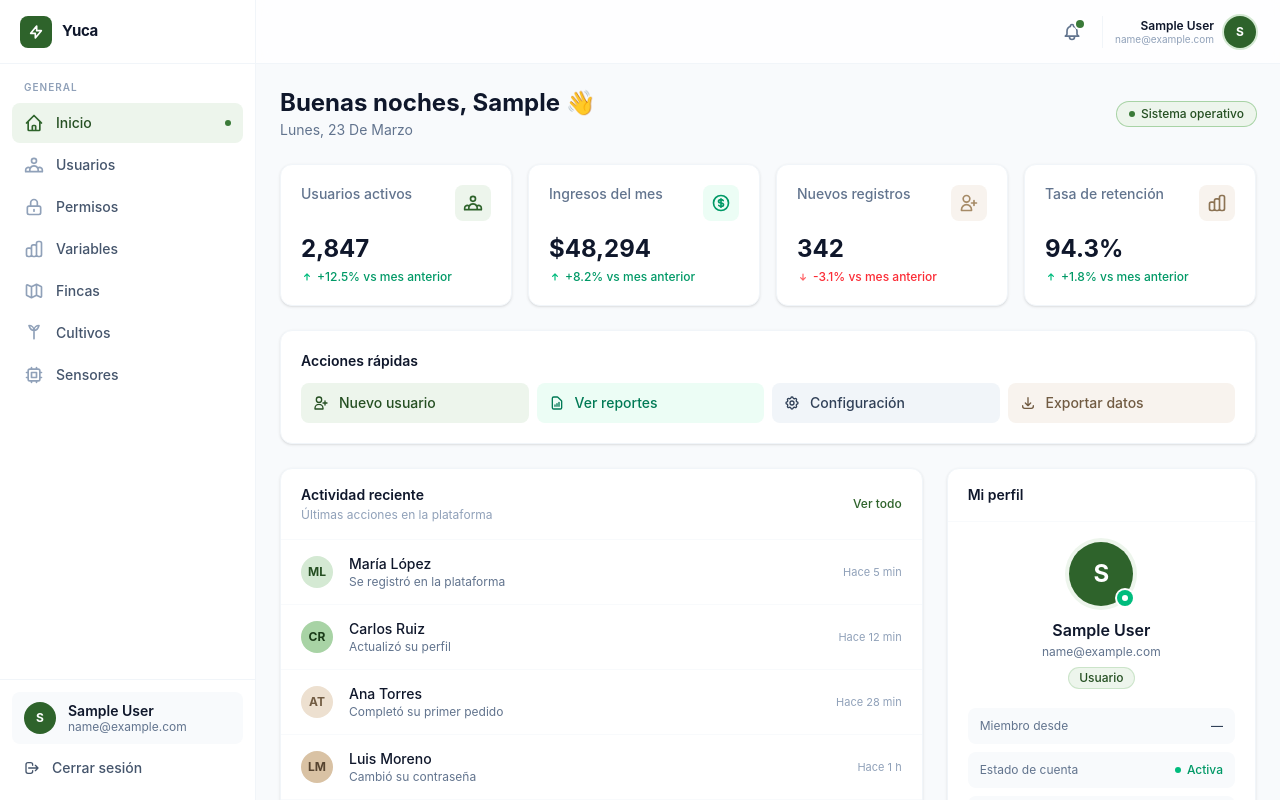
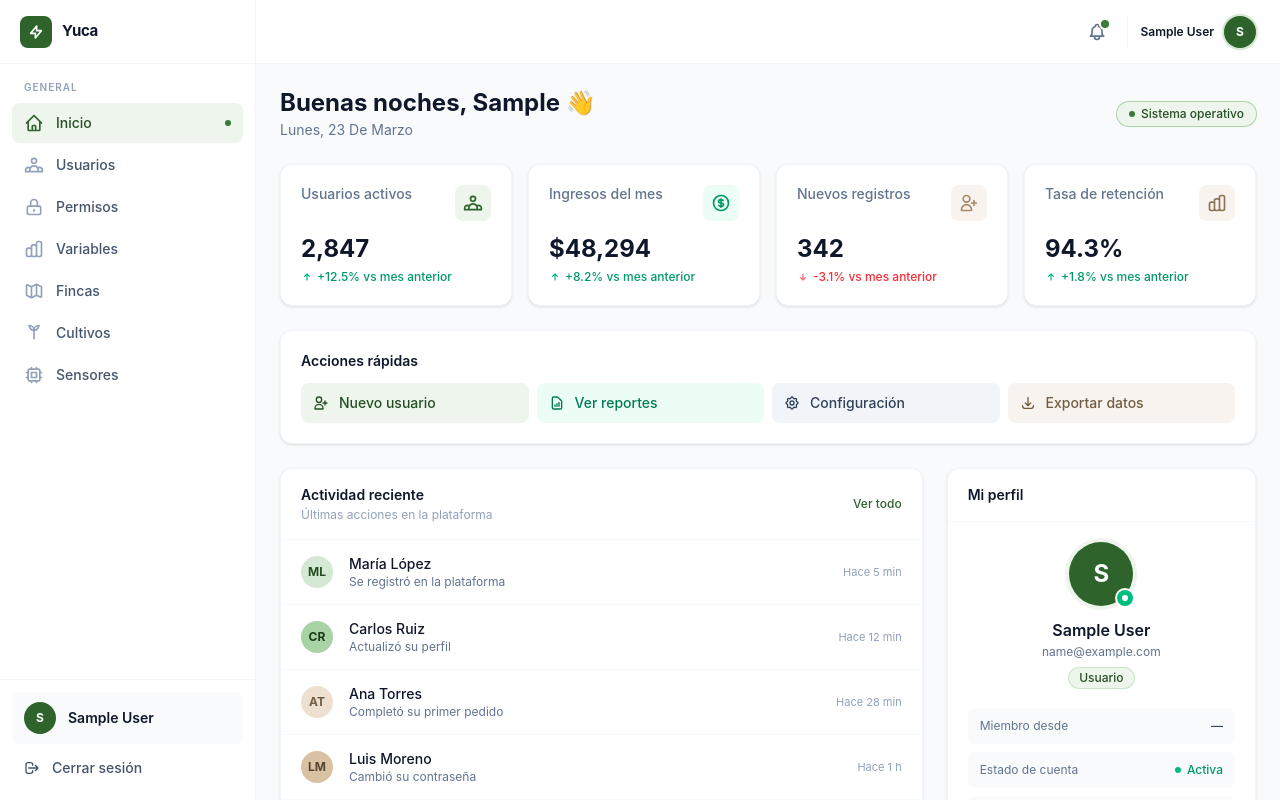
Before and after one commit to proyecto-yuca/yuca-frontend, a React (Vite) app: page /dashboard in a window 1280 px wide. Built offline with nearby package versions, Linux system fonts and the light colour scheme; no server answers; sample sign-in values are in the browser's storage.

Commit message:
Add role on layout

```diff
--- a/src/components/layout/DashboardLayout.tsx
+++ b/src/components/layout/DashboardLayout.tsx
@@ -162,7 +162,7 @@ function SidebarContent({ onClose }: SidebarContentProps) {
           </div>
           <div className="flex-1 min-w-0">
             <p className="text-sm font-semibold text-slate-900 truncate leading-tight">{user?.name}</p>
-            <p className="text-xs text-slate-500 truncate leading-tight">{user?.email}</p>
+            <p className="text-xs text-slate-500 truncate leading-tight">{user?.rol?.nombre}</p>
           </div>
         </div>
         <button
@@ -262,7 +262,7 @@ export function DashboardLayout({ children, pageTitle }: DashboardLayoutProps) {
             <div className="flex items-center gap-2.5 pl-2 sm:pl-3 border-l border-slate-100">
               <div className="hidden sm:block text-right min-w-0">
                 <p className="text-xs font-semibold text-slate-900 leading-tight truncate max-w-[120px]">{user?.name}</p>
-                <p className="text-[10px] text-slate-400 leading-tight">{user?.email}</p>
+                <p className="text-[10px] text-slate-400 leading-tight">{user?.rol?.nombre}</p>
               </div>
               <div className="flex h-8 w-8 shrink-0 items-center justify-center rounded-full bg-forest-600 text-white text-xs font-bold ring-2 ring-forest-100">
                 {user?.name?.charAt(0).toUpperCase() ?? 'U'}
```
